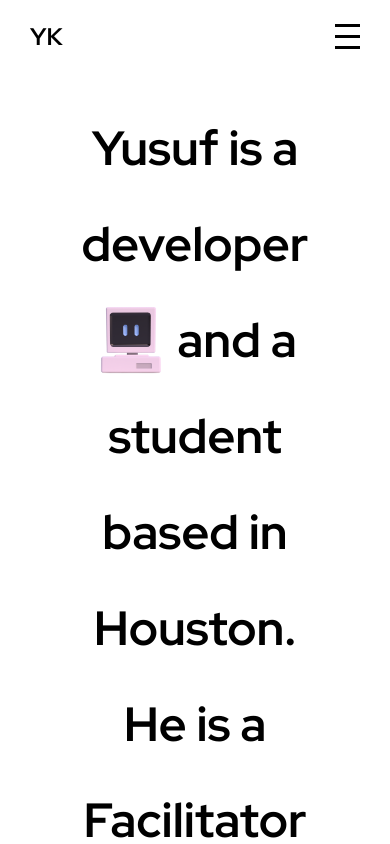
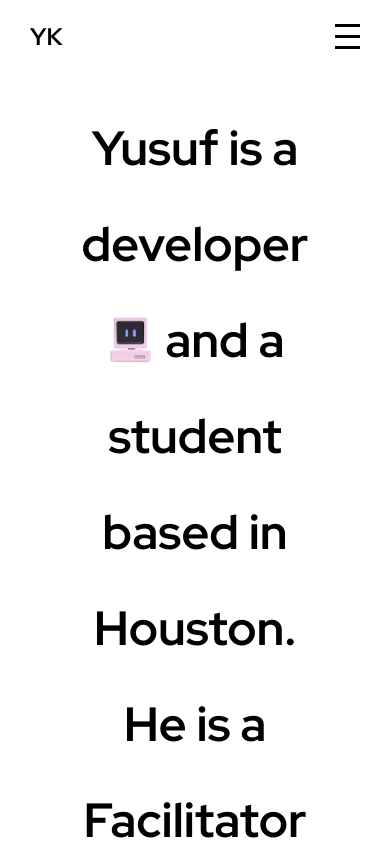
Before and after one commit to ykhan-5/Yusuf.dev, a React (Create React App) app: page / in a window 390 px wide. Shown: the top 844 px of the page. Built offline with nearby package versions, Linux system fonts and the light colour scheme.

Commit message:
new icon, fixed css for iphone
new icon

```diff
--- a/public/index.html
+++ b/public/index.html
@@ -2,7 +2,7 @@
 <html lang="en">
   <head>
     <meta charset="utf-8" />
-    <link rel="icon" href="%PUBLIC_URL%/favicon.ico" />
+    <link rel="icon" href="%PUBLIC_URL%/tab.png" type="image/png" />
     <meta name="viewport" content="width=device-width, initial-scale=1" />
     <meta name="theme-color" content="#000000" />
     <meta
--- a/src/CSS/About.css
+++ b/src/CSS/About.css
@@ -12,13 +12,22 @@
 }
 
 .icon {
-  height: 70px;
-  width: min-content;
+  height: auto; /* Allow the height to adjust automatically */
+  width: 20vw; /* Width relative to viewport width */
+  max-width: 70px; /* Limit maximum width */
   display: inline-block;
   vertical-align: middle;
   padding-bottom: 10px;
 }
 
+/* Add media query for smaller screens */
+@media (max-width: 768px) {
+  .icon {
+    width: 30vw; /* Adjust width for smaller screens */
+    max-width: 50px; /* Reduce max-width for smaller screens */
+  }
+}
+
 .HCSS {
   color: green;
 }
--- a/src/CSS/Current.css
+++ b/src/CSS/Current.css
@@ -34,11 +34,20 @@
 } */
 
 .icon {
-  height: 70px;
-  width: min-content;
+  height: auto; /* Allow the height to adjust automatically */
+  width: 20vw; /* Width relative to viewport width */
+  max-width: 70px; /* Limit maximum width */
   display: inline-block;
   vertical-align: middle;
   padding-bottom: 10px;
+}
+
+/* Add media query for smaller screens */
+@media (max-width: 768px) {
+  .icon {
+    width: 30vw; /* Adjust width for smaller screens */
+    max-width: 50px; /* Reduce max-width for smaller screens */
+  }
 }
 
 @media (max-width: 768px) {
--- a/src/CSS/Project.css
+++ b/src/CSS/Project.css
@@ -35,11 +35,20 @@
 }
 
 .icon {
-  height: 70px;
-  width: min-content;
+  height: auto; /* Allow the height to adjust automatically */
+  width: 20vw; /* Width relative to viewport width */
+  max-width: 70px; /* Limit maximum width */
   display: inline-block;
   vertical-align: middle;
   padding-bottom: 10px;
+}
+
+/* Add media query for smaller screens */
+@media (max-width: 768px) {
+  .icon {
+    width: 30vw; /* Adjust width for smaller screens */
+    max-width: 50px; /* Reduce max-width for smaller screens */
+  }
 }
 
 @media (max-width: 768px) {
```
Also changed, not shown: public/tab.png (added), 1 other file (tests, documents, lock files or other folders).
